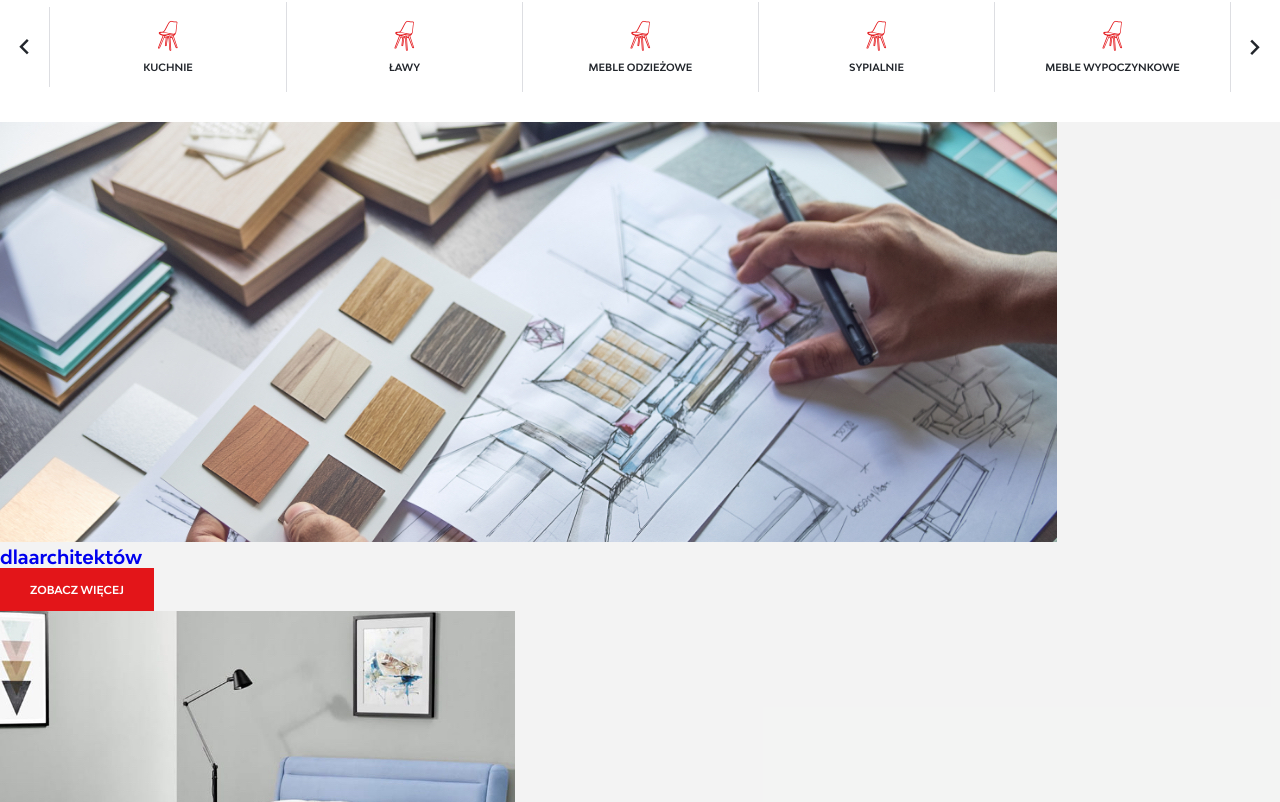
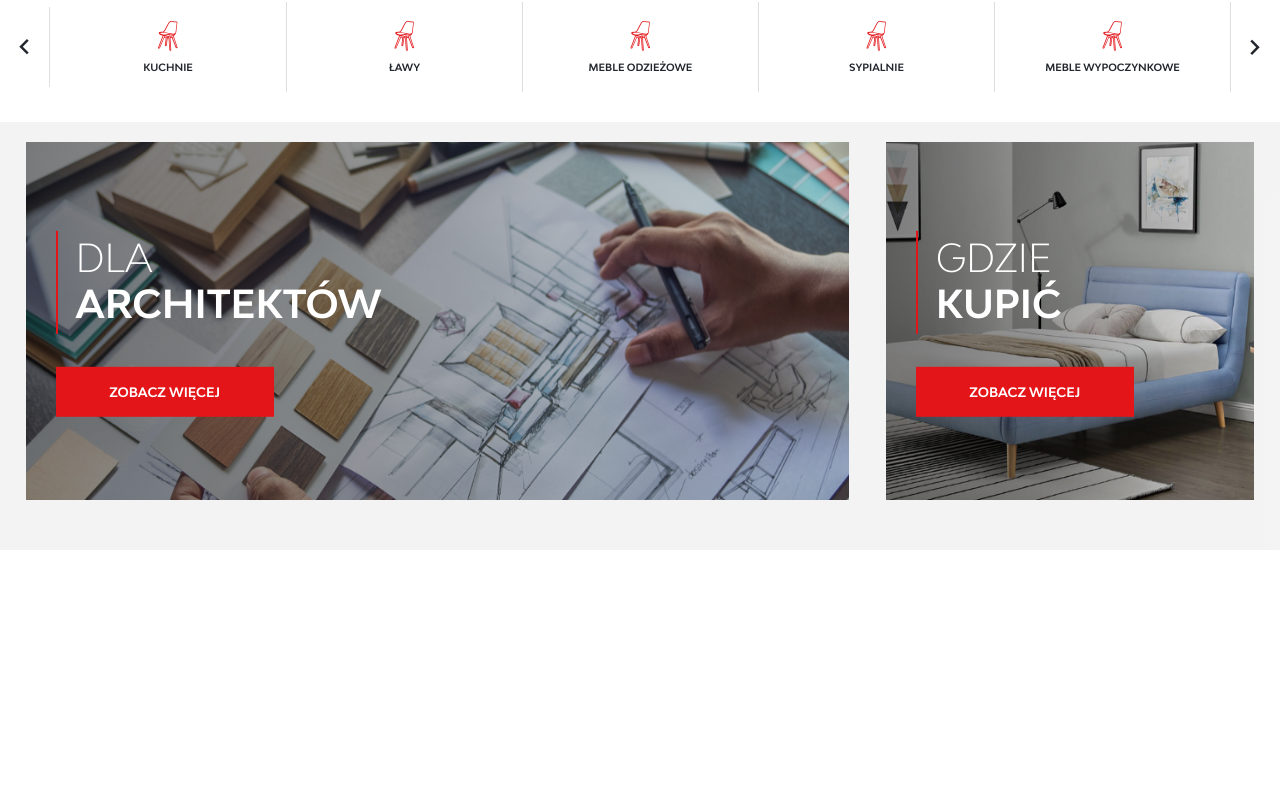
Before and after one commit to Cyklotymia/Halmar, a React app: page / in a window 1280 px wide. Shown: the part 818-1620 px from the top of the page. After the commit the page ends 1368 px from the top, so only its background shows below. Built offline with nearby package versions, Linux system fonts and the light colour scheme.

Commit message:
banners ended

```diff
--- /dev/null
+++ b/src/assets/scss/_banners.scss
@@ -0,0 +1,141 @@
+.banners__container {
+  @include for-size(xs) {
+    @include flexParent(row, nowrap, space-between, flex-start);
+  }
+  .banners__element {
+    display: block;
+    position: relative;
+    width: 100%;
+    height: 35vw;
+    margin: 0 0 50px;
+    overflow: hidden;
+    max-height: 420px;
+    @include for-size(xs) {
+      width: 67%;
+      height: 28vw;
+    }
+    .banners__element-img {
+      position: absolute;
+      width: 100%;
+      min-height: 100%;
+      transform: translate(-50%, -50%);
+      top: 50%;
+      left: 50%;
+      transition: .3s;
+    }
+    .banners__mask {
+      position: absolute;
+      top: 0;
+      left: 0;
+      width: 100%;
+      height: 100%;
+      background: rgb(0, 0, 0);
+      background: linear-gradient(
+        90deg,
+        rgba(0, 0, 0, 0.4933586337760911) 0%,
+        rgba(0, 0, 0, 0.3939776594231442) 41%,
+        rgba(0, 0, 0, 0.07324928262320551) 100%
+      );
+      z-index: 1;
+    }
+    .banners__element-text--container {
+      position: absolute;
+      color: white;
+      z-index: 2;
+      text-transform: uppercase;
+      top: 50%;
+      left: 15%;
+      width: 80%;
+      transform: translateY(-50%);
+      @include for-size(xs) {
+        left: 50px;
+      }
+      @include for-size(s) {
+        top: 40%;
+      }
+      @include for-size(l) {
+        left: 60px;
+      }
+
+      .banners__element-header {
+        transition: .3s;
+        @include flexParent(column, nowrap, flex-start, flex-start);
+        height: 80px;
+        font-size: 30px;
+        @include for-size(xs) {
+          font-size: 4vw;
+          height: 10vw;
+        }
+        @include for-size(s) {
+          font-size: 3vw;
+          height: 8vw;
+        }
+        @include for-size(l) {
+            font-size: 46px;
+            height: 120px;
+          }
+        .banners__element-header--light {
+          font-weight: $font-w-light;
+        }
+        .banners__element-header--bold {
+          font-weight: $font-w-bold;
+        }
+      }
+
+      .banners__element-header::before {
+        content: "";
+        position: absolute;
+        top: -3px;
+        left: -20px;
+        background-color: $red-color;
+        height: 100%;
+        width: 2px;
+      }
+
+      .banners__element-button {
+        position: absolute;
+        left: -20px;
+        margin-top: 10px;
+        @include for-size(m){
+            margin-top: 30px;
+            width: 218px;
+            height: 50px;
+            font-size: 13px;
+
+        }
+      }
+    }
+  }
+  .banners__element:nth-child(2) {
+    height: 70vw;
+
+    @include for-size(xs) {
+      height: 28vw;
+      width: 30%;
+    }
+  }
+  .banners__element:nth-child(2) .banners__element-header:after {
+    transition: .3s;
+    opacity: 0;
+    content: "znajdź najbliższy salon z meblami helmar";
+    display: block;
+    font-size: 8px;
+    font-weight: $font-w-light;
+  }
+  .banners__element:nth-child(2):hover{
+      .banners__element-header{
+          transform: translateY(-20px);
+      }
+    .banners__element-header:after {
+        opacity: 1;
+        margin-top: 10px;
+      }
+  }
+
+  .banners__element:hover{
+.banners__element-img{
+    width: 110%;
+    min-height: 110%
+}
+  }
+}
--- a/src/assets/scss/_sections.scss
+++ b/src/assets/scss/_sections.scss
@@ -30,6 +30,7 @@ padding-top: 50px;
     padding-top: 150px;
   }
 }
-body{
-    height:200vh;
+
+.banners{
+padding-top: 20px;
 }
--- a/src/assets/scss/main.scss
+++ b/src/assets/scss/main.scss
@@ -15,3 +15,4 @@
 @import 'basketNav.scss';
 @import 'mainSlider.scss';
 @import 'productSlider.scss';
+@import 'banners.scss';
--- a/src/tools/Banner.jsx
+++ b/src/tools/Banner.jsx
@@ -4,8 +4,9 @@ function Banner({headerLight,headerBold,link,width,photo}) {
 
     return (
         <Link  to={link} className="banners__element">
+            <div className="banners__mask"></div>
         <img src={photo} alt="" className="banners__element-img" />
-        <div className="banners__element-text-container">
+        <div className="banners__element-text--container">
             <h3 className="banners__element-header">
                 <span className="banners__element-header--light">{headerLight}</span>
                 <span className="banners__element-header--bold">{headerBold}</span>
--- a/src/tools/Banners.jsx
+++ b/src/tools/Banners.jsx
@@ -5,14 +5,16 @@ import bannerPhoto from "../assets/images/banner_01.jpg"
 import bannerPhoto2 from "../assets/images/banner_02.jpg"
 
 function Banners() {
-    console.log(bannerPhoto);
+
     const componentRef = useRef();
     const { width } = useContainerDimensions(componentRef);
     return (
         <section ref={componentRef} className="banners">
+                <div className="wrapper">
             <div className="banners__container">
              <Banner photo ={bannerPhoto} width={width} link ={"/dla_architektów"}headerLight={"dla"} headerBold={"architektów"}/>
              <Banner photo ={bannerPhoto2} width={width} link={"/gdzie_kupic"} headerLight={"gdzie"} headerBold={"kupić"}/>
+             </div>
             </div>
         </section>
       );
```
